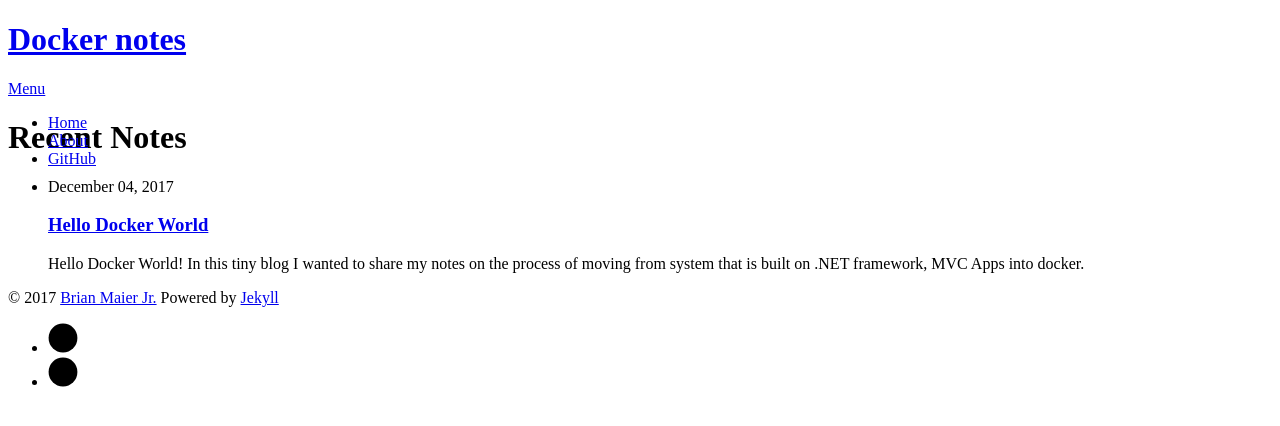
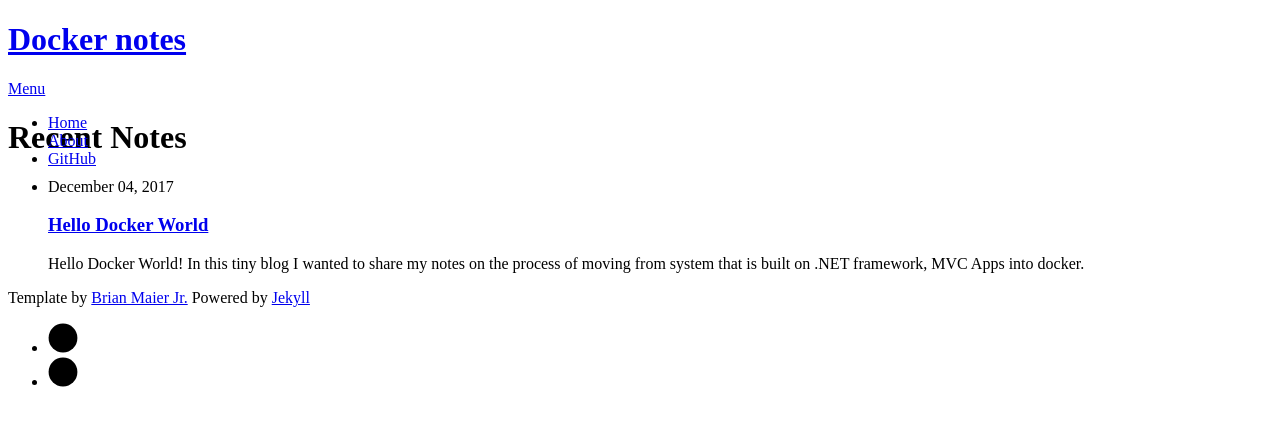
Before and after one commit to mateuszmik/mateuszmik.github.io, a Jekyll site: the page built from index.html, in a window 1280 px wide. Shown: the top 426 px of the page. Built offline with Jekyll 4.4.1, drawn with Linux system fonts in a browser that asks for light colours; nearby versions of some CDN libraries; the list of posts is cut into pages by our own code.

Commit message:
adjusted footer

```diff
--- a/_includes/footer.html
+++ b/_includes/footer.html
@@ -1,6 +1,6 @@
 <div class="footer">
    <div class="container">
-      <p class="copy">&copy; {{ site.time | date: '%Y' }} <a href="http://brianmaierjr.com">Brian Maier Jr.</a> Powered by <a href="http://jekyllrb.com">Jekyll</a></p>
+      <p class="copy">Template by <a href="http://brianmaierjr.com">Brian Maier Jr.</a> Powered by <a href="http://jekyllrb.com">Jekyll</a></p>
 
       <div class="footer-links">
          <ul class="noList">
```
